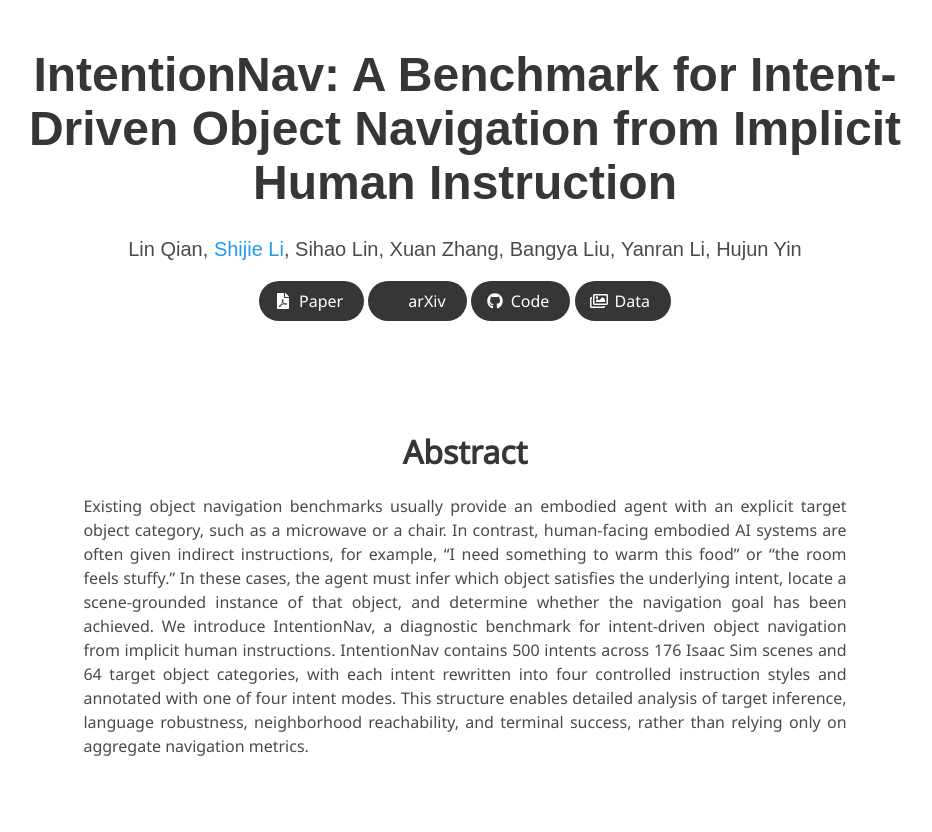
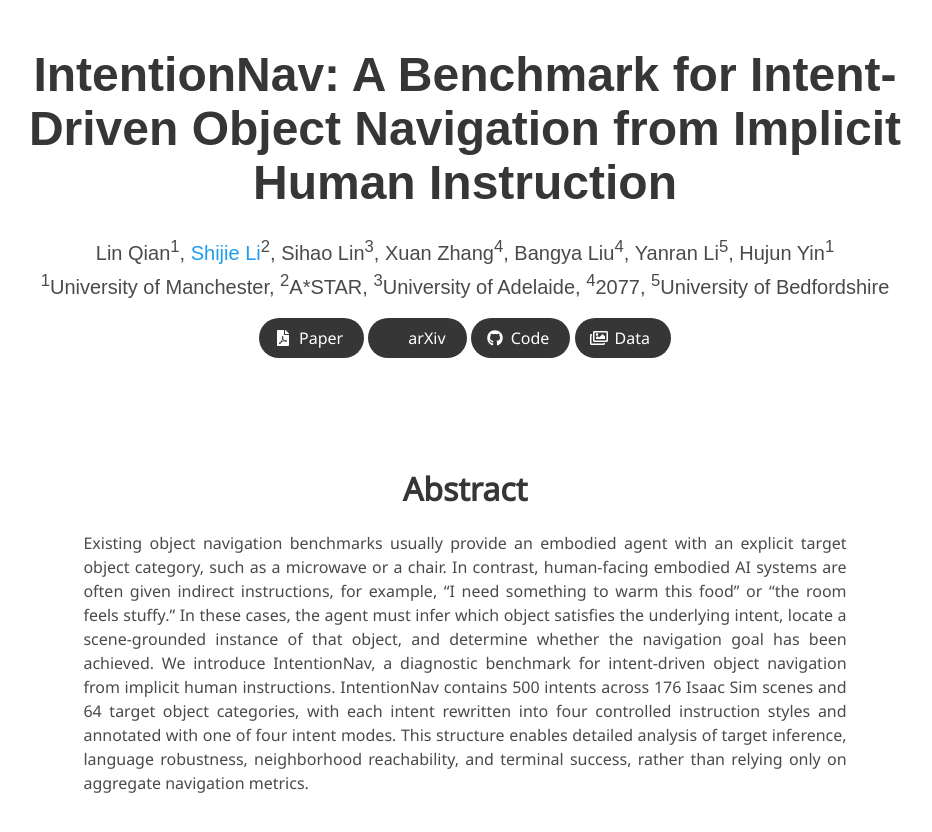
Before and after one commit to sj-li/sj-li.github.io, a Jekyll site: the page PROJ/IntentionNav/index.html, which Jekyll copies as it is, in a window 1280 px wide. Shown: the top 832 px of the page, without its empty margins (175-1107 px from the left). Built offline with Jekyll 4.4.1, drawn with Linux system fonts in a browser that asks for light colours; nearby versions of some CDN libraries; some web fonts are replaced; library files that are not in the unit come from our copies; a style sheet for code colours, icons or effects is not loaded.

Commit message:
Add IntentionNav author affiliations

```diff
--- a/PROJ/IntentionNav/index.html
+++ b/PROJ/IntentionNav/index.html
@@ -29,13 +29,21 @@
         <div class="column has-text-centered">
           <h1 class="title is-1 publication-title">IntentionNav: A Benchmark for Intent-Driven Object Navigation from Implicit Human Instruction</h1>
           <div class="is-size-5 publication-authors">
-            <span class="author-block">Lin Qian,</span>
-            <span class="author-block"><a href="https://sj-li.github.io/">Shijie Li</a>,</span>
-            <span class="author-block">Sihao Lin,</span>
-            <span class="author-block">Xuan Zhang,</span>
-            <span class="author-block">Bangya Liu,</span>
-            <span class="author-block">Yanran Li,</span>
-            <span class="author-block">Hujun Yin</span>
+            <span class="author-block">Lin Qian<sup>1</sup>,</span>
+            <span class="author-block"><a href="https://sj-li.github.io/">Shijie Li</a><sup>2</sup>,</span>
+            <span class="author-block">Sihao Lin<sup>3</sup>,</span>
+            <span class="author-block">Xuan Zhang<sup>4</sup>,</span>
+            <span class="author-block">Bangya Liu<sup>4</sup>,</span>
+            <span class="author-block">Yanran Li<sup>5</sup>,</span>
+            <span class="author-block">Hujun Yin<sup>1</sup></span>
+          </div>
+
+          <div class="is-size-5 publication-authors">
+            <span class="author-block"><sup>1</sup>University of Manchester,</span>
+            <span class="author-block"><sup>2</sup>A*STAR,</span>
+            <span class="author-block"><sup>3</sup>University of Adelaide,</span>
+            <span class="author-block"><sup>4</sup>2077,</span>
+            <span class="author-block"><sup>5</sup>University of Bedfordshire</span>
           </div>
 
           <div class="column has-text-centered">
```
